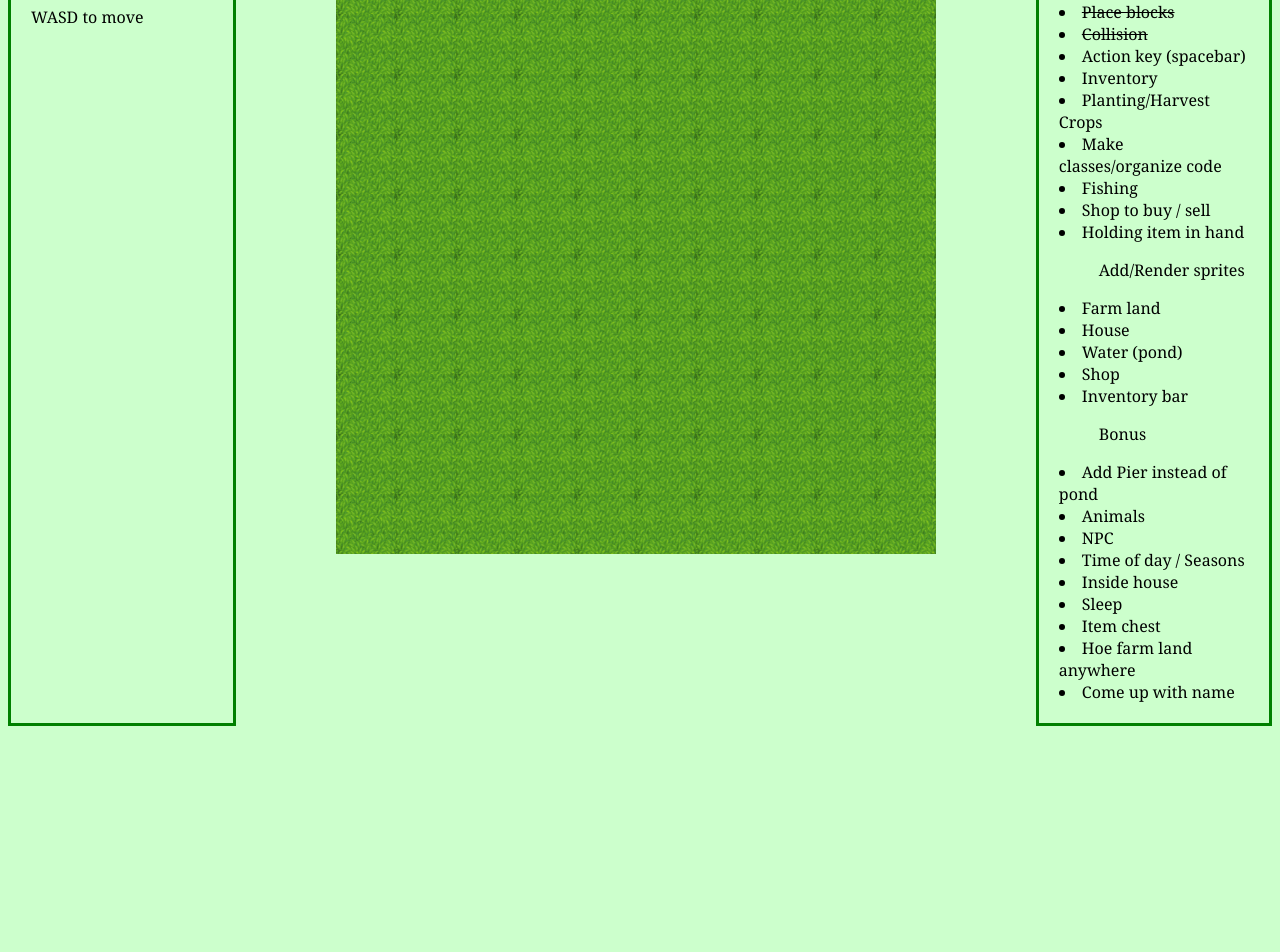
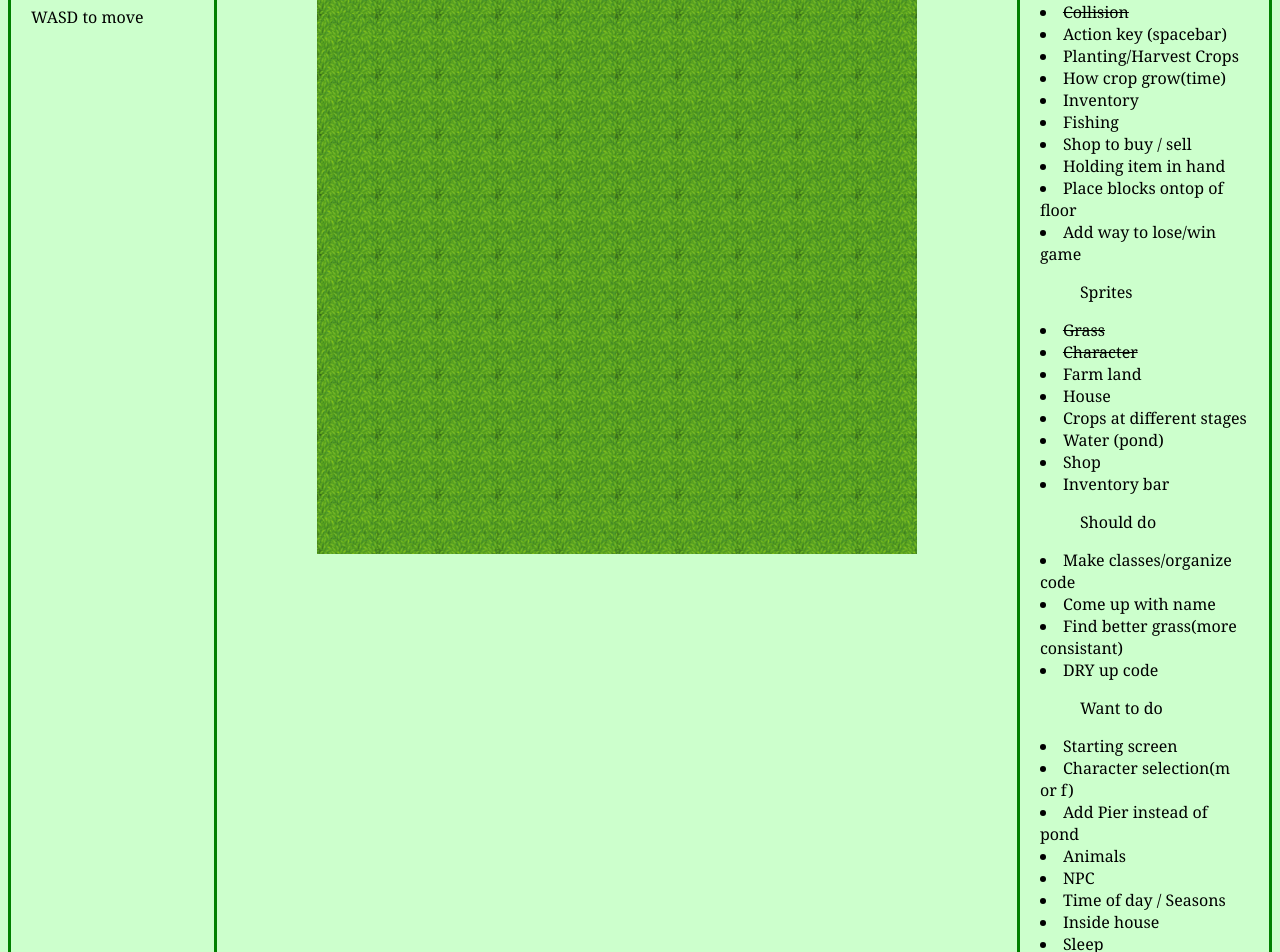
Before and after one commit to kliu33/SDV, a website: page index.html in a window 1280 px wide. Shown: the part 234-1186 px from the top of the page. Before the commit the page ends 968 px from the top, so only its background shows below. Drawn offline with Linux system fonts and the light colour scheme.

Commit message:
more stuff todo

```diff
--- a/index.html
+++ b/index.html
@@ -24,23 +24,34 @@
         <div class="sides">
             <h1>To do list</h1>
 
-            <ul>Functionality</ul>
-            <li style="text-decoration: line-through;"> Place blocks</li>
+            <ul>Have to do</ul>
             <li style="text-decoration: line-through;">Collision</li>
             <li> Action key (spacebar)</li>
+            <li> Planting/Harvest Crops </li>
+            <li> How crop grow(time)</li>
             <li> Inventory </li>
-            <li> Planting/Harvest Crops </li>
-            <li> Make classes/organize code</li>
             <li> Fishing </li>
             <li> Shop to buy / sell</li>
             <li> Holding item in hand</li>
-            <ul> Add/Render sprites</ul>
+            <li> Place blocks ontop of floor</li>
+            <li> Add way to lose/win game</li>
+            <ul> Sprites</ul>
+            <li style="text-decoration: line-through;"> Grass</li>
+            <li style="text-decoration: line-through;"> Character </li>
             <li> Farm land</li>
             <li> House </li>
+            <li> Crops at different stages</li>
             <li> Water (pond) </li>
             <li> Shop </li>
             <li> Inventory bar</li>
-            <ul>Bonus</ul>
+            <ul> Should do </ul>
+            <li> Make classes/organize code</li>
+            <li>Come up with name</li>
+            <li> Find better grass(more consistant)</li>
+            <li> DRY up code </li>
+            <ul>Want to do</ul>
+            <li>Starting screen</li>
+            <li> Character selection(m or f)</li>
             <li>Add Pier instead of pond</li>
             <li>Animals</li>
             <li>NPC</li>
@@ -49,7 +60,10 @@
             <li>Sleep</li>
             <li>Item chest </li>
             <li>Hoe farm land anywhere</li>
-            <li>Come up with name</li>
+            <li>Behind or infront of block</li>
+            <ul>Bugs</ul>
+            <li>Walking off map</li>
+            <li>Walking into space for inventory</li>
         </div>
 
         <!-- <canvas id="top-canvas"></canvas> -->
```
